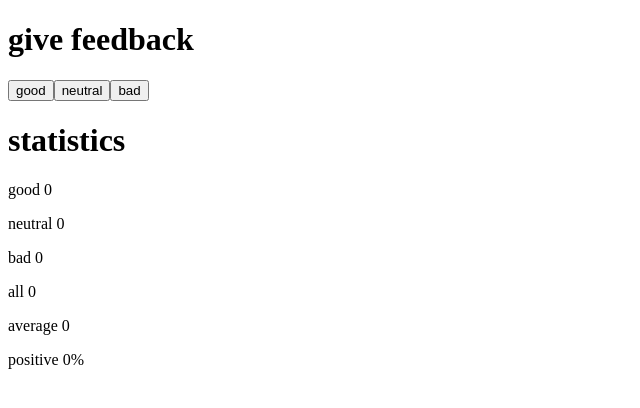
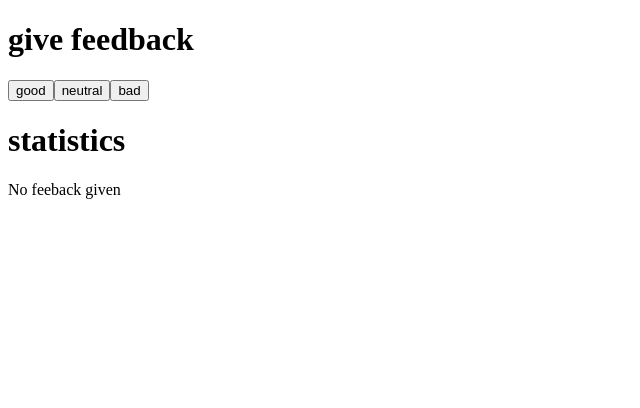
Before and after one commit to kxelina/fullstack, a React (Vite) app in the folder osa1/unicafe/: page / in a window 1280 px wide. Shown: the top 408 px of the page, without its empty margins (0-640 px from the left). Built offline with nearby package versions, Linux system fonts and the light colour scheme.

Commit message:
osa1:1.9

```diff
--- a/osa1/unicafe/src/App.jsx
+++ b/osa1/unicafe/src/App.jsx
@@ -19,6 +19,15 @@ const Statistics = (props) => {
   const { good, neutral, bad } = props
 
   const all = good + neutral + bad
+
+  if (all == 0) {
+    return(
+    <div>
+      <h1>statistics</h1>
+      <p>No feeback given</p>
+    </div>
+    )
+  }
 
   const average = all > 0 ? (good - bad) / all : 0
 
```
